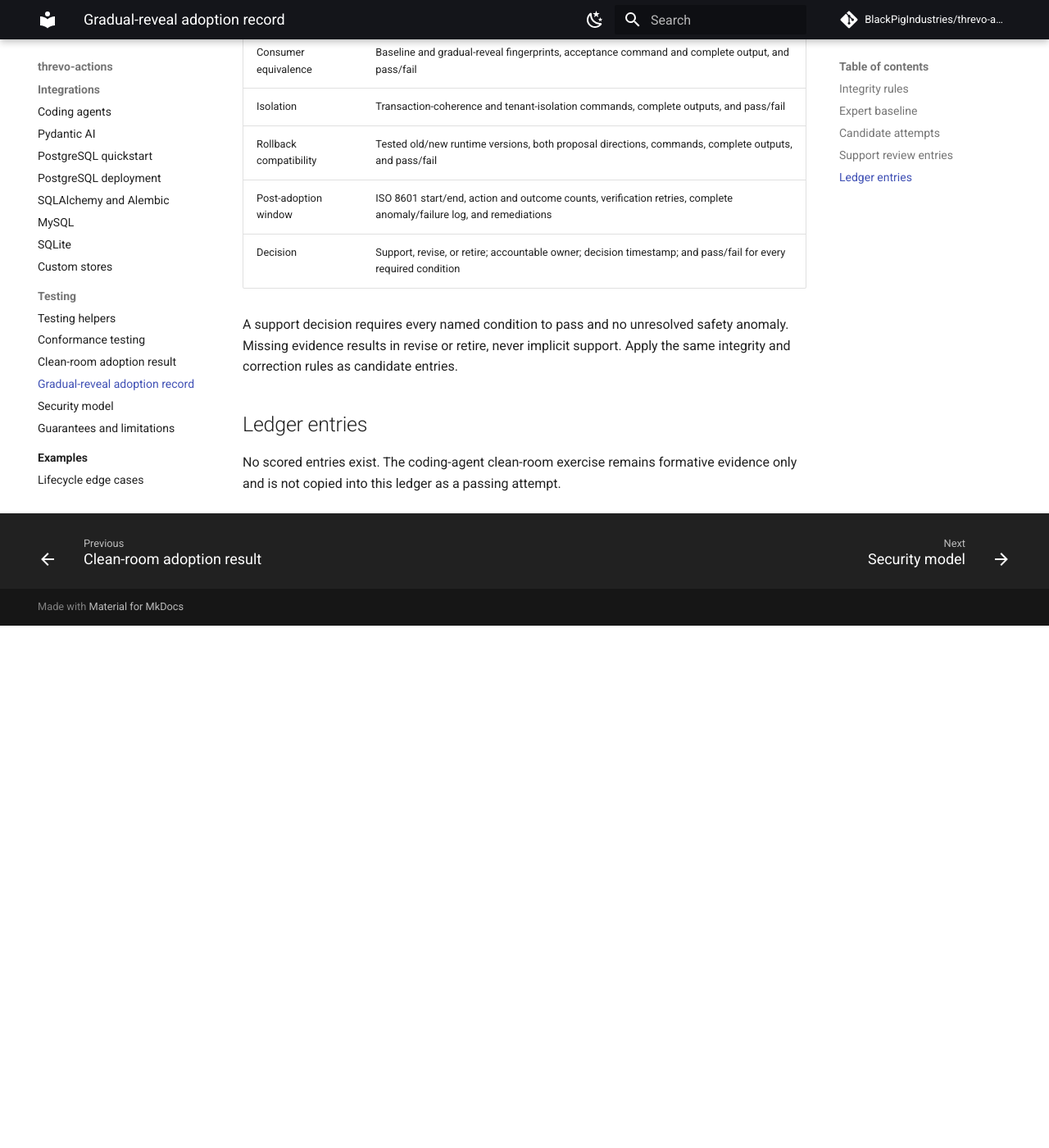
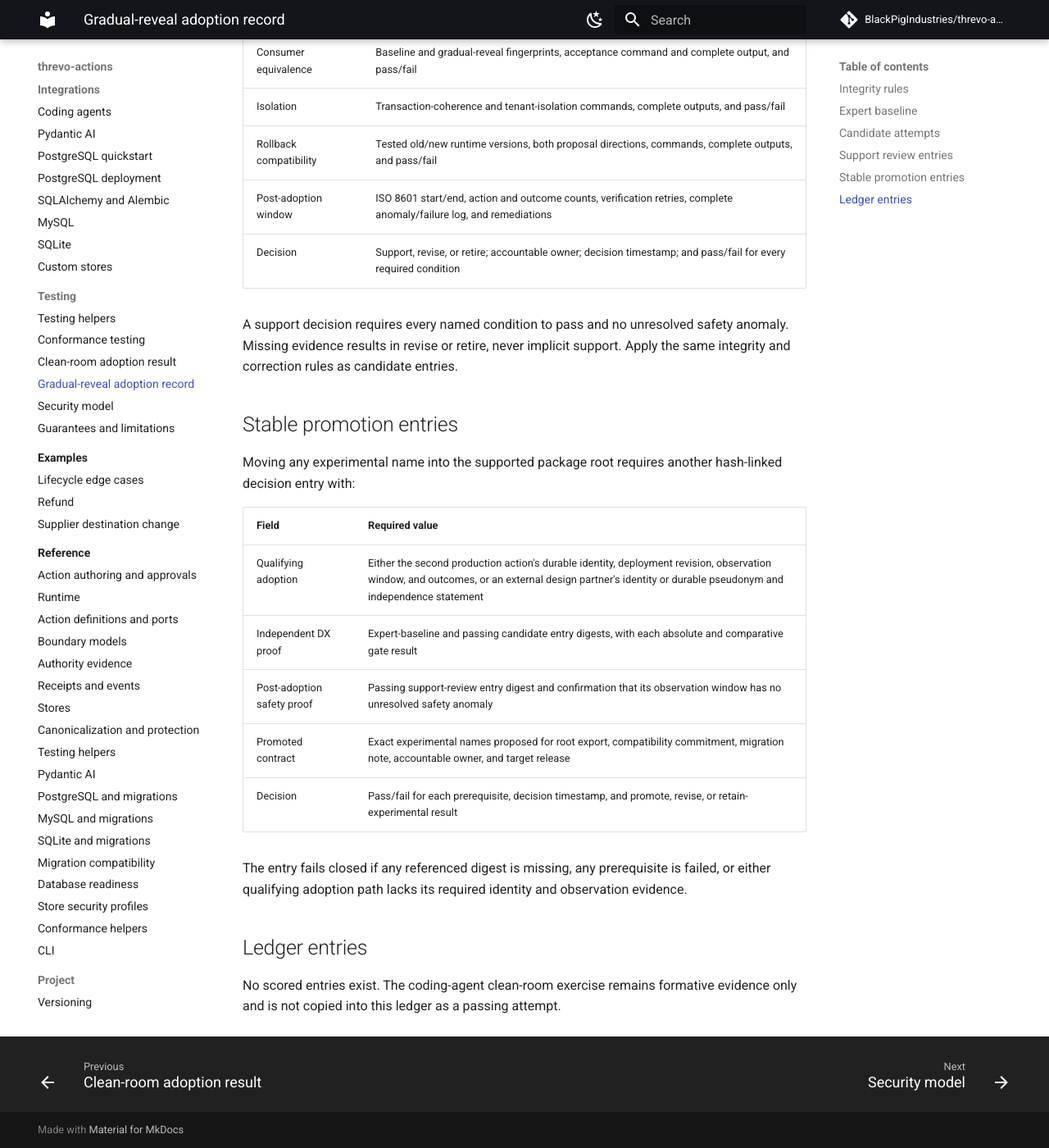
Before and after one commit to BlackPigIndustries/threvo-actions, an MkDocs documentation site: the page built from docs/testing/gradual-reveal-adoption.md, in a window 1280 px wide and 1400 px high, scrolled down 2167 px. Shown: the whole window at 82% size. Built offline with MkDocs 1.6.1 and Material for MkDocs 9.7.7, drawn with Linux system fonts in a browser that asks for light colours; comment, search, counter and statistics services are not loaded; before the commit the page ends 2930 px from its top, so only the background shows below that.

Commit message:
docs(versioning): bind stable promotion evidence

```diff
--- a/docs/testing/gradual-reveal-adoption.md
+++ b/docs/testing/gradual-reveal-adoption.md
@@ -80,6 +80,23 @@
 safety anomaly. Missing evidence results in revise or retire, never implicit
 support. Apply the same integrity and correction rules as candidate entries.
 
+## Stable promotion entries
+
+Moving any experimental name into the supported package root requires another
+hash-linked decision entry with:
+
+| Field | Required value |
+| --- | --- |
+| Qualifying adoption | Either the second production action's durable identity, deployment revision, observation window, and outcomes, or an external design partner's identity or durable pseudonym and independence statement |
+| Independent DX proof | Expert-baseline and passing candidate entry digests, with each absolute and comparative gate result |
+| Post-adoption safety proof | Passing support-review entry digest and confirmation that its observation window has no unresolved safety anomaly |
+| Promoted contract | Exact experimental names proposed for root export, compatibility commitment, migration note, accountable owner, and target release |
+| Decision | Pass/fail for each prerequisite, decision timestamp, and promote, revise, or retain-experimental result |
+
+The entry fails closed if any referenced digest is missing, any prerequisite is
+failed, or either qualifying adoption path lacks its required identity and
+observation evidence.
+
 ## Ledger entries
 
 No scored entries exist. The coding-agent clean-room exercise remains formative
```
Also changed, not shown: docs/versioning.md (+7 -5 lines), 1 other file.
